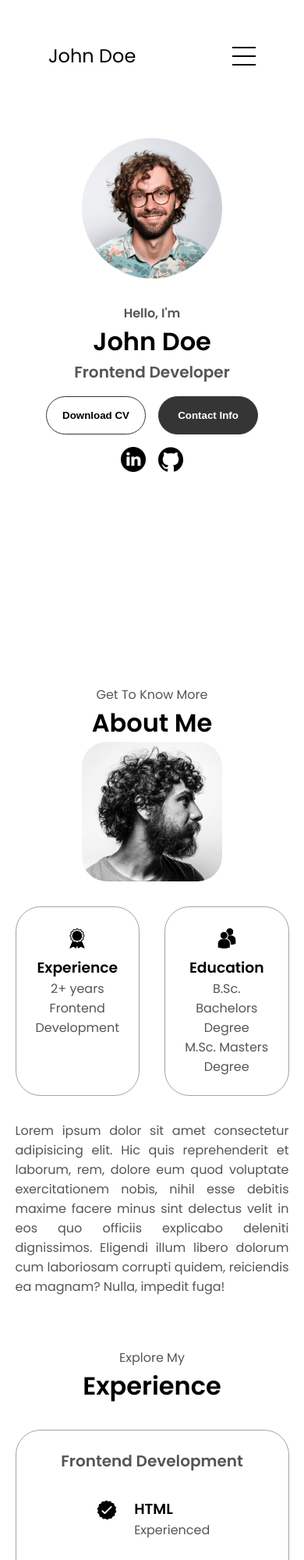
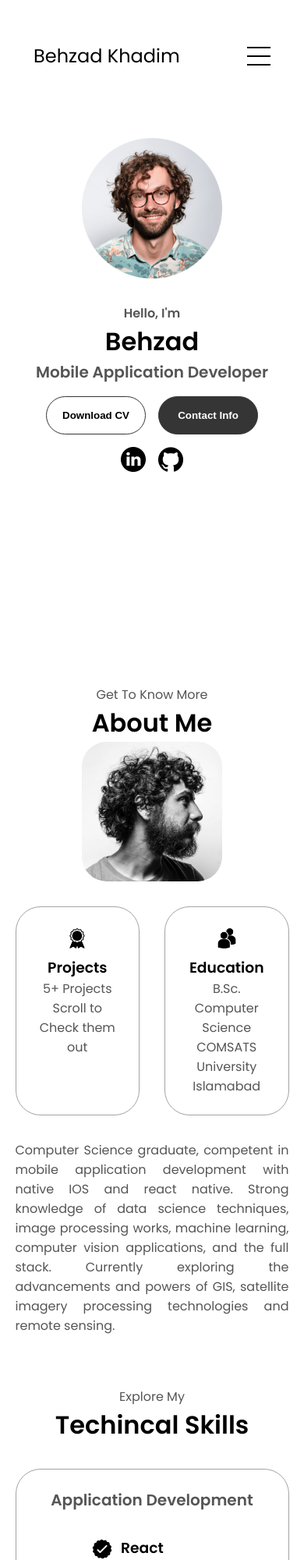
Before and after one commit to boomboss200/PorfolioWebsite, a plain HTML site: page index.html in a window 390 px wide. Shown: the top 2000 px of the page at 78% size. Drawn offline with Linux system fonts and the light colour scheme.

Commit message:
About me and Names updates

```diff
--- a/index.html
+++ b/index.html
@@ -10,7 +10,7 @@
   </head>
   <body>
     <nav id="desktop-nav">
-      <div class="logo">John Doe</div>
+      <div class="logo">Behzad Khadim</div>
       <div>
         <ul class="nav-links">
           <li><a href="#about">About</a></li>
@@ -21,7 +21,7 @@
       </div>
     </nav>
     <nav id="hamburger-nav">
-      <div class="logo">John Doe</div>
+      <div class="logo">Behzad Khadim</div>
       <div class="hamburger-menu">
         <div class="hamburger-icon" onclick="toggleMenu()">
           <span></span>
@@ -38,12 +38,12 @@
     </nav>
     <section id="profile">
       <div class="section__pic-container">
-        <img src="./assets/profile-pic.png" alt="John Doe profile picture" />
+        <img src="./assets/profile-pic.png" alt="Behzad Khadim profile picture" />
       </div>
       <div class="section__text">
         <p class="section__text__p1">Hello, I'm</p>
-        <h1 class="title">John Doe</h1>
-        <p class="section__text__p2">Frontend Developer</p>
+        <h1 class="title">Behzad</h1>
+        <p class="section__text__p2">Mobile Application Developer</p>
         <div class="btn-container">
           <button
             class="btn btn-color-2"
@@ -60,13 +60,13 @@
             src="./assets/linkedin.png"
             alt="My LinkedIn profile"
             class="icon"
-            onclick="location.href='https://linkedin.com/'"
+            onclick="location.href='https://www.linkedin.com/in/behzad-khadim-362b89218/'"
           />
           <img
             src="./assets/github.png"
             alt="My Github profile"
             class="icon"
-            onclick="location.href='https://github.com/'"
+            onclick="location.href='https://github.com/boomboss200'"
           />
         </div>
       </div>
@@ -90,8 +90,8 @@
                 alt="Experience icon"
                 class="icon"
               />
-              <h3>Experience</h3>
-              <p>2+ years <br />Frontend Development</p>
+              <h3>Projects</h3>
+              <p>5+ Projects <br> Scroll to Check them out</p>
             </div>
             <div class="details-container">
               <img
@@ -100,17 +100,14 @@
                 class="icon"
               />
               <h3>Education</h3>
-              <p>B.Sc. Bachelors Degree<br />M.Sc. Masters Degree</p>
+              <p>B.Sc. Computer Science<br />COMSATS University Islamabad</p>
             </div>
           </div>
           <div class="text-container">
             <p>
-              Lorem ipsum dolor sit amet consectetur adipisicing elit. Hic quis
-              reprehenderit et laborum, rem, dolore eum quod voluptate
-              exercitationem nobis, nihil esse debitis maxime facere minus sint
-              delectus velit in eos quo officiis explicabo deleniti dignissimos.
-              Eligendi illum libero dolorum cum laboriosam corrupti quidem,
-              reiciendis ea magnam? Nulla, impedit fuga!
+              Computer Science graduate, competent in mobile application development with native IOS and react native. Strong knowledge of data science techniques, image processing works, machine learning, computer vision applications, and the full stack.
+              Currently exploring the advancements and powers of GIS, satellite imagery processing technologies and remote sensing.
+
             </p>
           </div>
         </div>
@@ -124,11 +121,11 @@
     </section>
     <section id="experience">
       <p class="section__text__p1">Explore My</p>
-      <h1 class="title">Experience</h1>
+      <h1 class="title">Techincal Skills</h1>
       <div class="experience-details-container">
         <div class="about-containers">
           <div class="details-container">
-            <h2 class="experience-sub-title">Frontend Development</h2>
+            <h2 class="experience-sub-title">Application Development</h2>
             <div class="article-container">
               <article>
                 <img
@@ -137,7 +134,18 @@
                   class="icon"
                 />
                 <div>
-                  <h3>HTML</h3>
+                  <h3>React Native</h3>
+                  <p></p>
+                </div>
+              </article>
+              <article>
+                <img
+                  src="./assets/checkmark.png"
+                  alt="Experience icon"
+                  class="icon"
+                />
+                <div>
+                  <h3>SwiftUI, Swift</h3>
                   <p>Experienced</p>
                 </div>
               </article>
@@ -148,19 +156,8 @@
                   class="icon"
                 />
                 <div>
-                  <h3>CSS</h3>
+                  <h3>MongoDB, Firebase</h3>
                   <p>Experienced</p>
-                </div>
-              </article>
-              <article>
-                <img
-                  src="./assets/checkmark.png"
-                  alt="Experience icon"
-                  class="icon"
-                />
-                <div>
-                  <h3>SASS</h3>
-                  <p>Intermediate</p>
                 </div>
               </article>
               <article>
```
